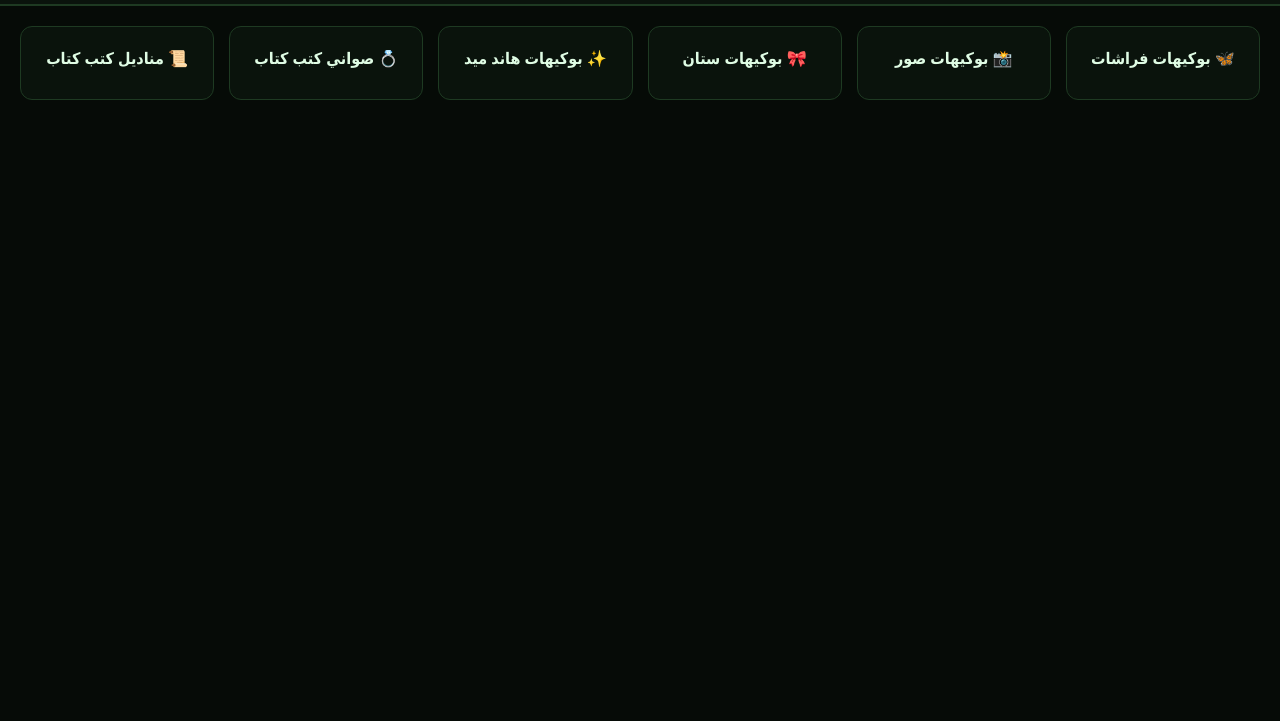
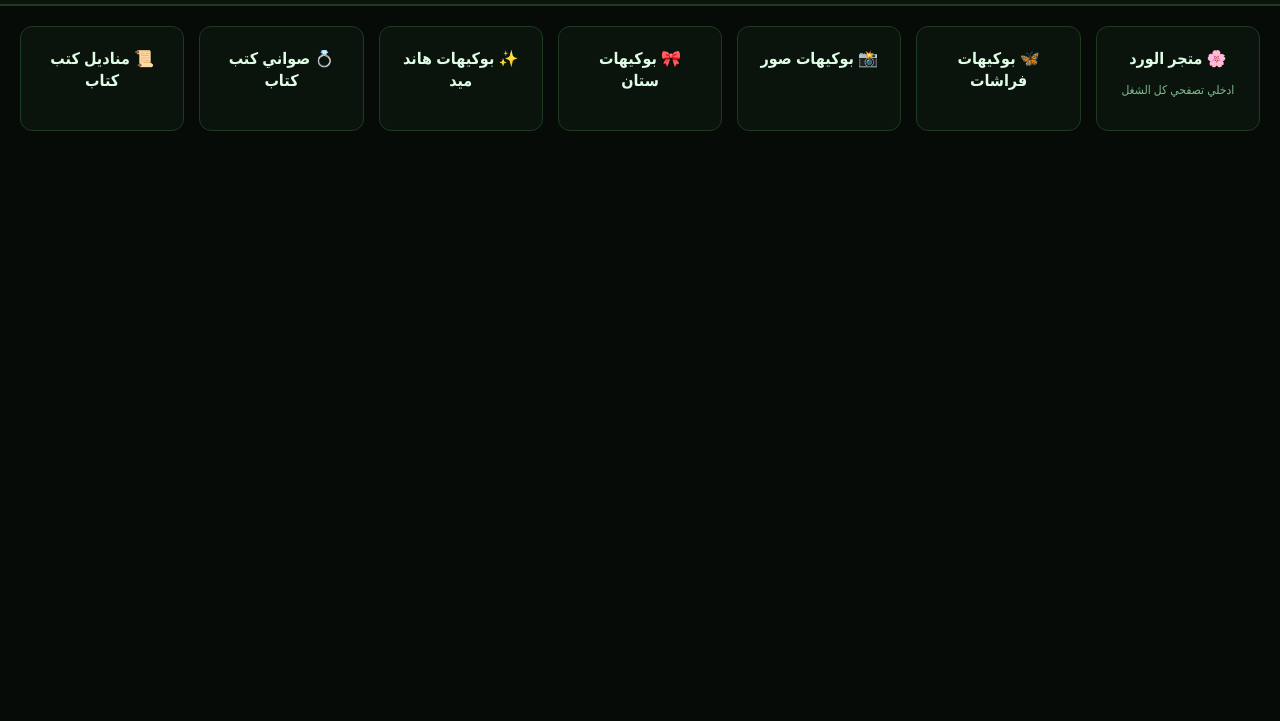
Before and after one commit to mahmoudmohamed33221/mg-ai-mobile-app, a plain HTML site: page www/index.html in a window 1280 px wide. Shown: the part 79-800 px from the top of the page. Drawn offline with Linux system fonts and the light colour scheme.

Commit message:
Add link to ward section in index.html

```diff
--- a/www/index.html
+++ b/www/index.html
@@ -52,6 +52,7 @@
         <h1>متجر الورد والذكريات</h1>
     </header>
     <div class="grid">
+        <div class="card" onclick="window.location.href='ward/index.html'"><h3>🌸 متجر الورد</h3><p>ادخلي تصفحي كل الشغل</p></div>
         <div class="card" onclick="alert('بوكيهات فراشات')"><h3>🦋 بوكيهات فراشات</h3></div>
         <div class="card" onclick="alert('بوكيهات صور')"><h3>📸 بوكيهات صور</h3></div>
         <div class="card" onclick="alert('بوكيهات ستان')"><h3>🎀 بوكيهات ستان</h3></div>
```
